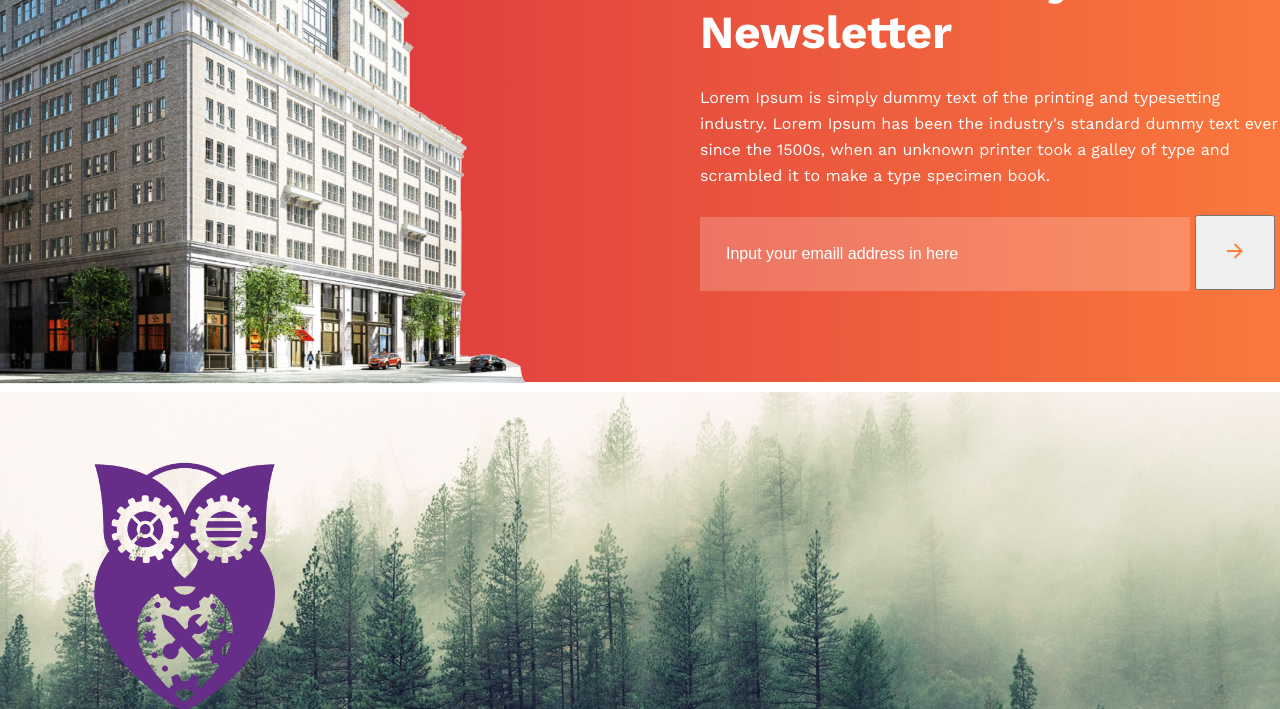
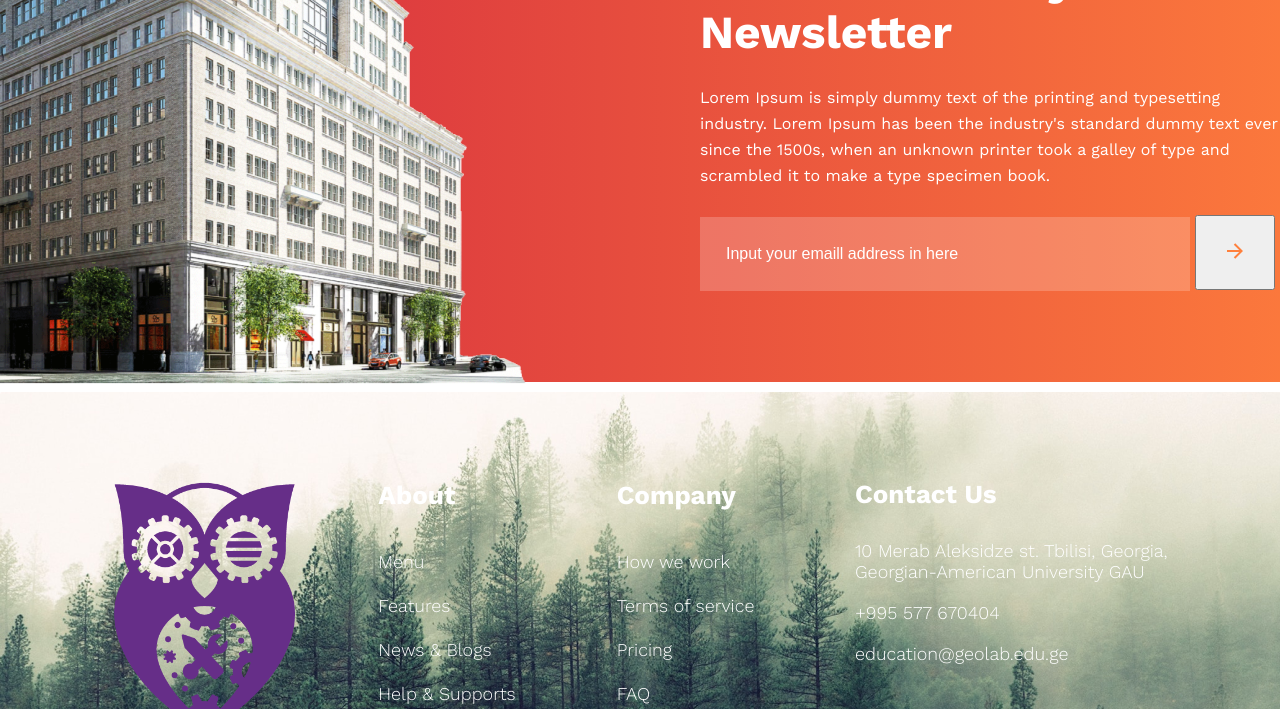
Before and after one commit to Avloxa/-Final-Project, a plain HTML site: page index.html in a window 1280 px wide. Shown: the part 4746-5455 px from the top of the page. Drawn offline with nearby package versions, Linux system fonts and the light colour scheme; a web font is replaced by a local one.

Commit message:
Html.Scss.Responsive

```diff
--- a/index.html
+++ b/index.html
@@ -225,16 +225,39 @@
     </section>
     <footer class="footer-section">
       <div class="geolab-logo">
+         <div class="geolab-box">
             <a href="index.html">
                <img src="/images/geolab-ლოგო.png" alt="geolab-ლოგო">
             </a>
-         <div>
+            <div class="social-box">
                <img src="/images/facebook.png" alt="facebook">
                <img src="/images/instagram.png" alt="instagrm">
                <img src="images/youtube.png" alt="youtube">
                <img src="/images/twitter.png" alt="twitter">
             </div>
          </div>
+         <div class="about-box">
+            <h3>About</h3>
+            <p>Menu</p>
+            <p>Features</p>
+            <p>News & Blogs</p>
+            <p>Help & Supports</p>
+         </div>
+         <div class="about-box">
+            <h3>Company</h3>
+            <p>How we work</p>
+            <p>Terms of service</p>
+            <p>Pricing</p>
+            <p>FAQ</p>
+         </div>
+         <div class="contact-box">
+            <h3>Contact Us</h3>
+            <p> 10 Merab Aleksidze st. Tbilisi, Georgia, Georgian-American University GAU</p>
+            <p>+995 577 670404</p>
+            <p> education@geolab.edu.ge</p>
+
+         </div>
+      </div>
     </footer>
 </body>
 </html>
--- a/scss/_footer.scss
+++ b/scss/_footer.scss
@@ -6,6 +6,56 @@
     padding: 70px 93px;
     .geolab-logo{
         max-width: 1180px;
-        height: 259px;
+        height: 270px;
+        display: flex;
+        align-items: center;
+        justify-content: space-between;
+        .geolab-box{
+            width:185px ;
+            height: 270px;
+            padding: 20px;
+            .social-box{
+                width: 156px;
+                height: 24px;
+                display: flex;
+                justify-content: space-between;
+
+            }
+        }
+        .about-box{
+            width: 138px;
+            height: 234px;
+            h3{
+                font-weight: 700;
+                font-size: 26px;
+                line-height: 30.5px;
+                color: #fff;
+                margin-bottom: 30px;
+            }
+            p{
+                font-weight: 300;
+                font-size: 18px;
+                line-height: 44px;
+                color: #fff;
+            }
+        }
+        .contact-box{
+            width: 332px;
+            height: 235px;
+            h3{
+                font-weight: 700;
+                font-size: 26px;
+                line-height: 30.5px;
+                color: #fff;
+                margin-bottom: 30px;
+            }
+            p{
+                font-weight: 300;
+                font-size: 18px;
+                line-height: 21.11px;
+                color: #fff;
+                margin-top:20px;
+            }
+        }
     }
 }
--- a/scss/_responsive.scss
+++ b/scss/_responsive.scss
@@ -137,4 +137,34 @@
         display: none;
     }
 
+    .footer-section{
+        padding: 20px 30px;
+
+
+
+        .geolab-logo{
+            .about-box{
+                display: none;
+            }
+            .contact-box{
+                margin-left: 45px;
+
+                h3{
+                    font-weight: 700;
+                    font-size: 20px;
+                    line-height: 50.5px;
+                    color: #da1313;
+                    margin-bottom: 10px;
+                }
+                p{
+                    font-weight: 600;
+                    font-size: 16px;
+                    line-height: 15.11px;
+                    color: #da1313;
+                    margin-top:15px;
+                }
+            }
+        }
+    }
+
 }
```
Also changed, not shown: css/main.css. Lines whose indentation alone changed are shown as unchanged.
